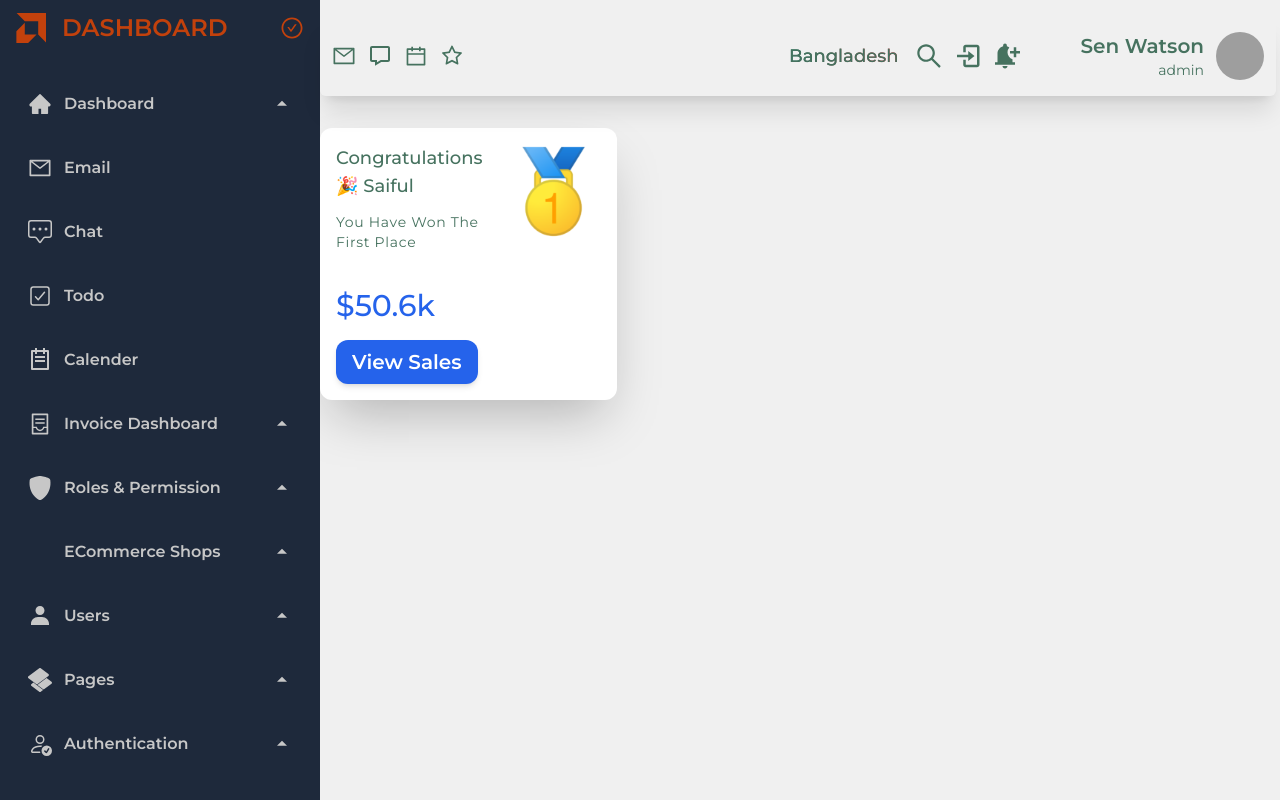
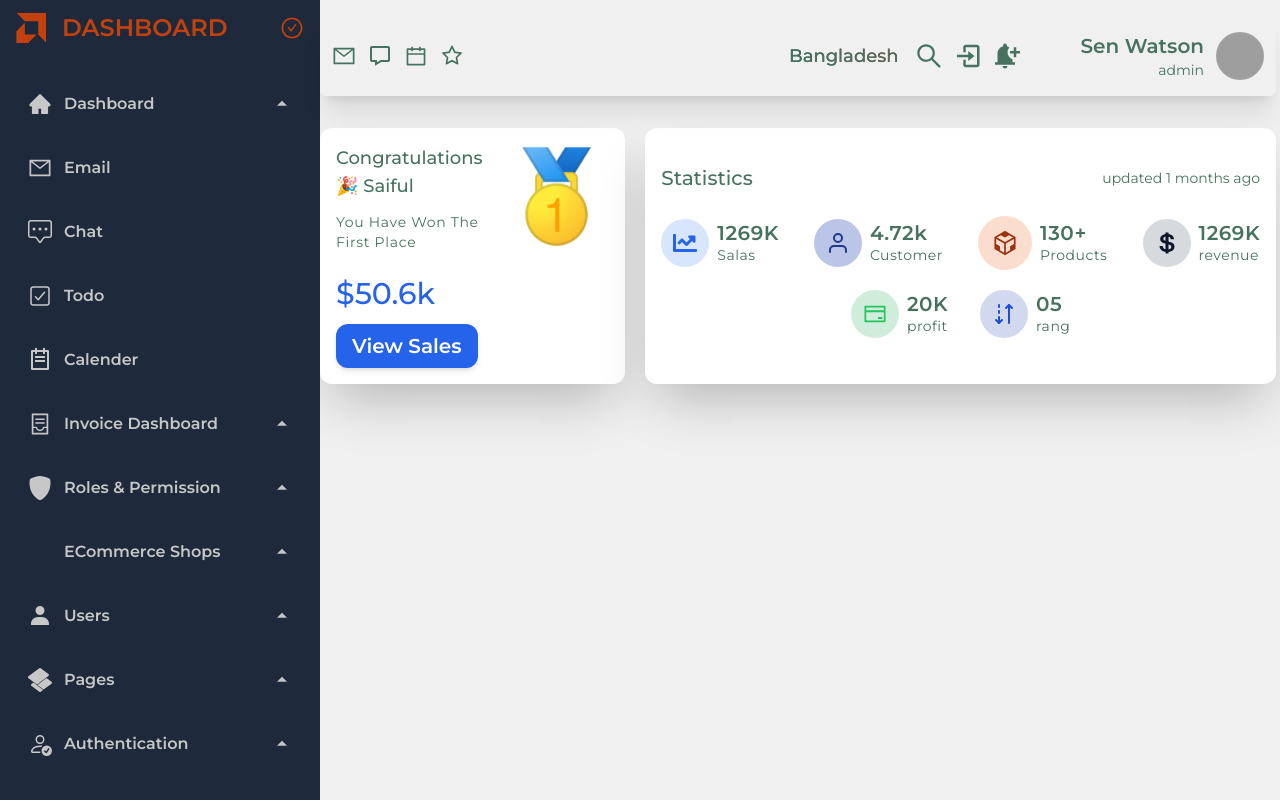
Before and after one commit to saifularafat/admin-dashboard-design, a React (Vite) app: page / in a window 1280 px wide. Built offline with nearby package versions, Linux system fonts and the light colour scheme; grey boxes are pictures that could not be loaded; some icons are missing; a web font is replaced by a local one.

Commit message:
right side content is completet

```diff
--- a/src/pages/Dashboard/ECommerce/ECommerce.jsx
+++ b/src/pages/Dashboard/ECommerce/ECommerce.jsx
@@ -1,26 +1,76 @@
 import Theme from "../../Shared/Theme";
 import medal from "../../../assets/medal.png"
 import { Link } from "react-router-dom";
+import { FaChartLine } from "react-icons/fa";
+import { FiUser } from "react-icons/fi";
+import { AiOutlineCodeSandbox, AiOutlineCreditCard } from "react-icons/ai";
+import { IoLogoUsd } from "react-icons/io";
+import { TbArrowsTransferUp } from "react-icons/tb";
 const ECommerce = () => {
     const { isDarkMode } = Theme();
     return (
-        <div className="grid grid-cols-1 md:grid-cols-2 lg:grid-cols-3 gap-8 my-8">
+        <div className="grid grid-cols-1 md:grid-cols-6 gap-5 my-8">
             {/* view salary */}
-            <div className={`${isDarkMode ? 'bg-white/5' : "bg-white"} flex  text-accent shadow-2xl p-4 overflow-hidden rounded-xl `}>
+            <div className={`${isDarkMode ? 'bg-slate-800 text-gray-300' : "bg-white"} col-span-2 flex w-full text-accent shadow-2xl p-4 overflow-hidden rounded-xl `}>
                 <div>
                     <h3 className="font-medium text-lg">Congratulations 🎉 Saiful</h3>
                     <p className="font-normal tracking-wider mt-3 text-sm">You have won the first place</p>
-                    <h2 className="font-medium text-3xl text-blue-600 mt-9 mb-4 cursor-pointer">$50.6k</h2>
+                    <h2 className="font-medium text-3xl text-blue-600 mt-6 mb-3 cursor-pointer">$50.6k</h2>
                     <Link to="">
                         <button className="py-2 px-4 rounded-xl text-white text-xl bg-blue-600 font-semibold shadow-md hover:shadow-blue-600 transition-all duration-150 capitalize">view sales</button>
                     </Link>
                 </div>
                 <div className="object-cover">
-                    <img src={medal} alt="medal" />
+                    <img src={medal} alt="medal" className="w-36" />
                 </div>
             </div>
-            <div>
-
+            <div className={`${isDarkMode ? 'bg-slate-800 text-gray-300' : "bg-white"} col-span-4 text-accent shadow-2xl px-4 md:pt-9 py-5 overflow-hidden rounded-xl `}>
+                <div className="w-full">
+                    <div className="flex items-center justify-between">
+                        <h4 className="text-xl font-medium text-accent">Statistics</h4>
+                        <p className="lowercase text-sm text-accent">Updated 1 months ago</p>
+                    </div>
+                    <div className="md:flex items-center justify-between space-y-3 md:space-y-0 gap-5 mt-6">
+                        <div className="flex items-center justify-between gap-2">
+                            <div className="bg-blue-500/20 p-3 rounded-full">
+                                <FaChartLine className="text-2xl text-blue-600" />
+                            </div>
+                            <p className="text-xl font-semibold leading-none tracking-wide">1269K <br /><span className="text-sm font-normal leading-none">salas</span></p>
+                        </div>
+                        <div className="flex items-center justify-between gap-2">
+                            <div className="bg-blue-800/30 p-3 rounded-full">
+                                <FiUser className="text-2xl text-blue-900" />
+                            </div>
+                            <p className="text-xl font-semibold leading-none tracking-wide">4.72k <br /><span className="text-sm font-normal leading-none">customer</span></p>
+                        </div>
+                        <div className="flex items-center justify-between gap-2">
+                            <div className="bg-orange-600/20 p-3 rounded-full">
+                                <AiOutlineCodeSandbox className="text-3xl text-orange-800" />
+                            </div>
+                            <p className="text-xl font-semibold leading-none tracking-wide">130+ <br /><span className="text-sm font-normal leading-none">products</span></p>
+                        </div>
+                        <div className="flex items-center justify-between gap-2">
+                            <div className="bg-slate-700/20 p-3 rounded-full">
+                                <IoLogoUsd className="text-2xl text-slate-900" />
+                            </div>
+                            <p className="text-xl font-semibold leading-none tracking-wide">1269K <br /><span className="text-sm font-normal leading-none lowercase">revenue</span></p>
+                        </div>
+                    </div>
+                    <div className="md:flex items-center justify-center space-y-3 md:space-y-0 mt-5 gap-8">
+                        <div className="flex items-center justify-between gap-2">
+                            <div className="bg-green-600/20 p-3 rounded-full">
+                                <AiOutlineCreditCard className="text-2xl text-green-500" />
+                            </div>
+                            <p className="text-xl font-semibold leading-none tracking-wide">20K <br /><span className="text-sm lowercase font-normal leading-none">profit</span></p>
+                        </div>
+                        <div className="flex items-center justify-between gap-2">
+                            <div className="bg-blue-800/20 p-3 rounded-full">
+                                <TbArrowsTransferUp className="text-2xl text-blue-700" />
+                            </div>
+                            <p className="text-xl font-semibold leading-none tracking-wide">05 <br /><span className="text-sm font-normal leading-none lowercase">rang</span></p>
+                        </div>
+                    </div>
+                </div>
             </div>
         </div>
     );
```
